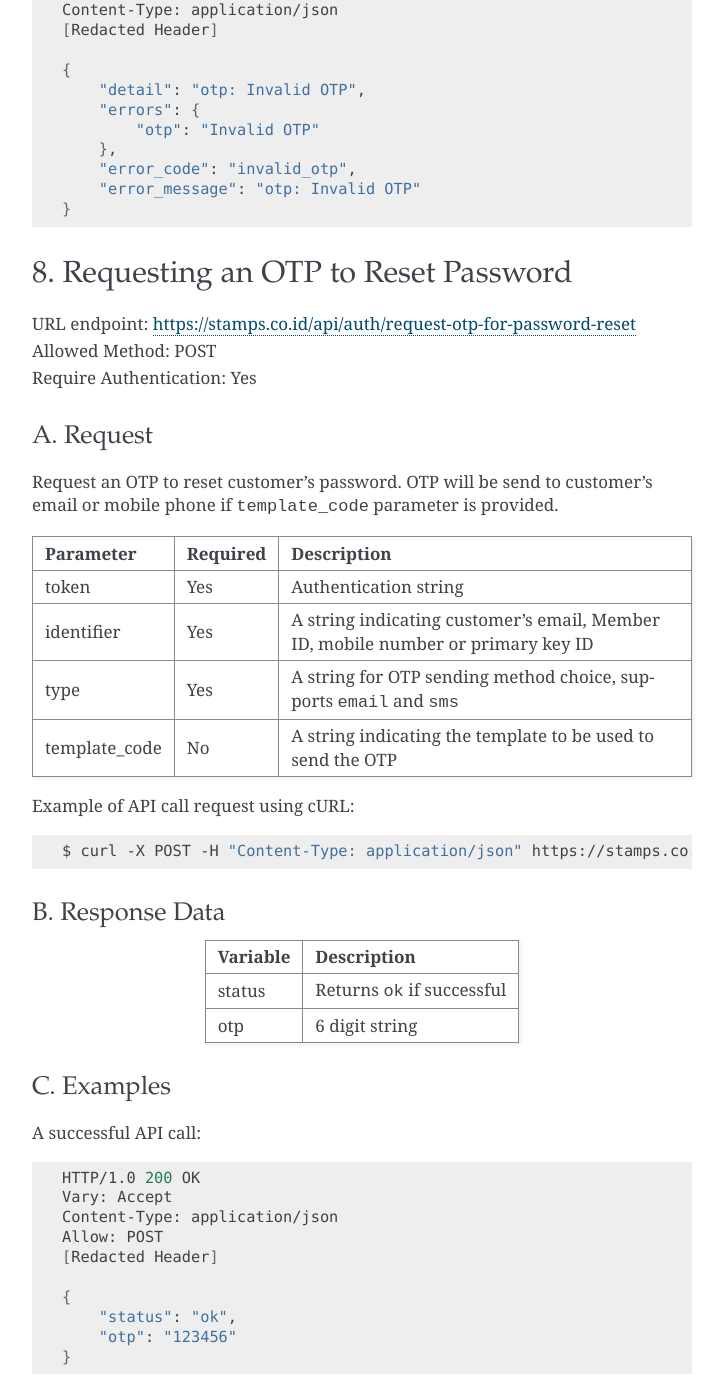
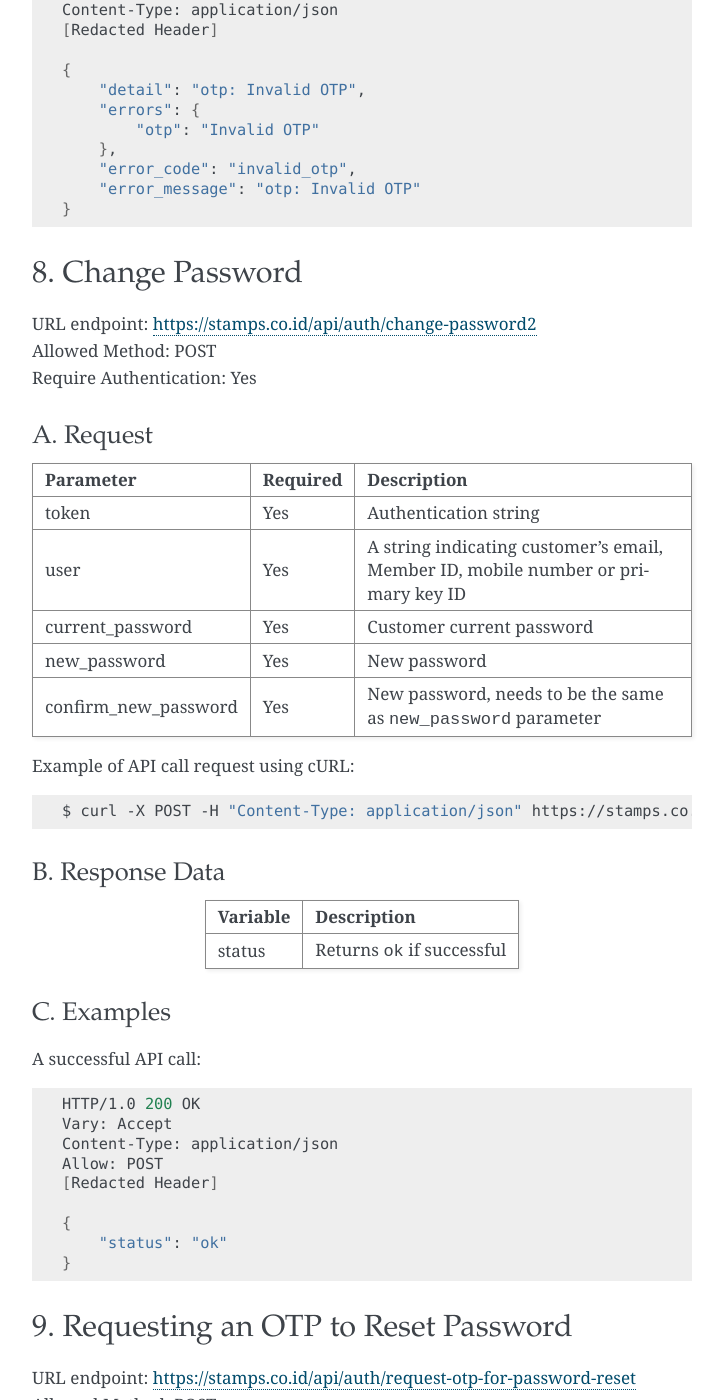
Before and after one commit to ui/stamps-api-docs, a Sphinx documentation site: the page built from source/auth_api.rst, in a window 1280 px wide and 1400 px high, scrolled down 9201 px. Shown: the whole window, without its empty margins (388-1112 px from the left). Built offline with Sphinx 7.4.7, drawn with Linux system fonts in a browser that asks for light colours; some of the changed text lies outside the part shown.

Commit message:
Add change password API docs

```diff
--- a/source/auth_api.rst
+++ b/source/auth_api.rst
@@ -488,7 +488,60 @@ Invalid OTP:
     }
 
 
-8. Requesting an OTP to Reset Password
+8. Change Password
+===============
+| URL endpoint: https://stamps.co.id/api/auth/change-password2
+| Allowed Method: POST
+| Require Authentication: Yes
+
+A. Request
+----------
+
+====================== ======== ===========
+Parameter              Required Description
+====================== ======== ===========
+token                  Yes      Authentication string
+user                   Yes      A string indicating customer's email, Member ID, mobile number or primary key ID
+current_password       Yes      Customer current password
+new_password           Yes      New password
+confirm_new_password   Yes      New password, needs to be the same as ``new_password`` parameter
+====================== ======== ===========
+
+Example of API call request using cURL:
+
+.. code-block :: bash
+
+    $ curl -X POST -H "Content-Type: application/json" https://stamps.co.id/api/auth/change-password2 -i -d '{ "token": "secret", "user": "test@gmail.com", "current_password": "secure_password", "new_password": "new_secure_password", "confirm_new_password": "new_secure_password" }'
+
+B. Response Data
+----------------
+
+=================== ==============================
+Variable            Description
+=================== ==============================
+status              Returns ``ok`` if successful
+=================== ==============================
+
+C. Examples
+-----------
+
+A successful API call:
+
+.. code-block :: bash
+
+    HTTP/1.0 200 OK
+    Vary: Accept
+    Content-Type: application/json
+    Allow: POST
+    [Redacted Header]
+
+    {
+        "status": "ok"
+    }
+
+
+
+9. Requesting an OTP to Reset Password
 ===============
 | URL endpoint: https://stamps.co.id/api/auth/request-otp-for-password-reset
 | Allowed Method: POST
```
Also changed, not shown: other parts of source/auth_api.rst (+1 -1 lines).
